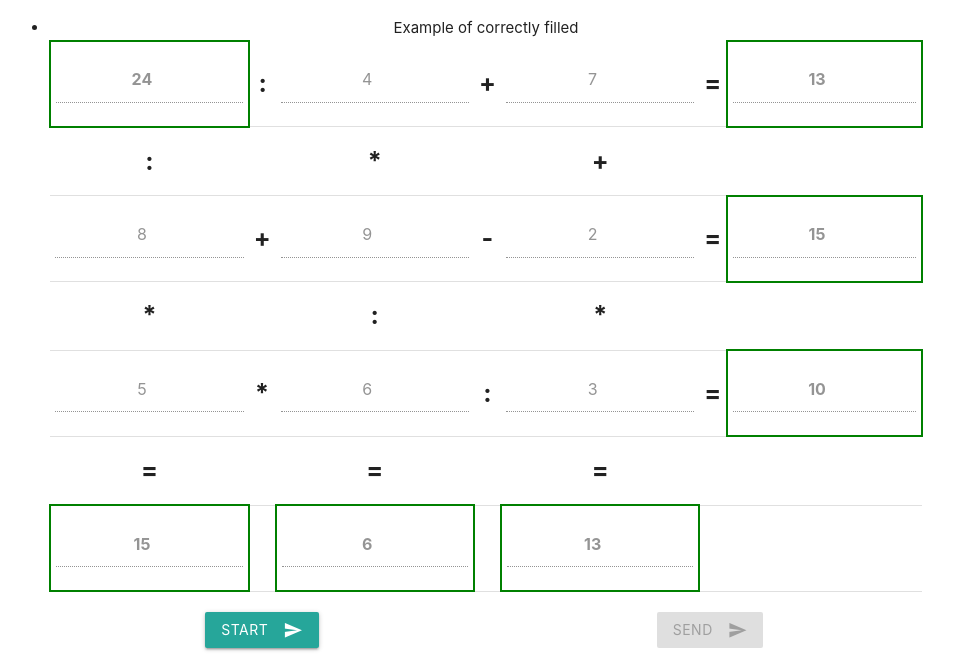
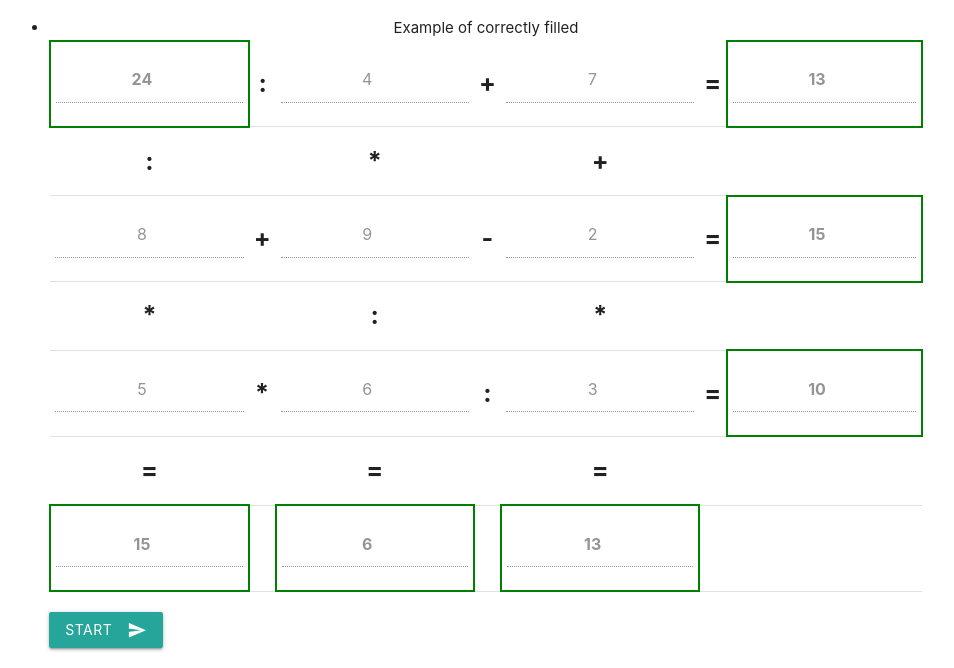
Before and after one commit to pkindalov/guessNumbers.github.io, a plain HTML site: page index.html in a window 1280 px wide. Shown: the part 139-807 px from the top of the page, without its empty margins (154-1108 px from the left). Drawn offline with nearby package versions, Linux system fonts and the light colour scheme.

Commit message:
Small changes

```diff
--- a/index.html
+++ b/index.html
@@ -132,13 +132,13 @@
             </div>
         </div>
         <div class="row">
-            <div class="col s6 center-align">
+            <div class="col s6 left-align">
                 <button id="startGame" class="btn waves-effect waves-light" type="submit" name="action">Start
                     <i class="material-icons right">send</i>
                 </button>
             </div>
-            <div class="col s6 center-align">
-                <button disabled="true" id="sendResult" class="btn waves-effect waves-light" type="submit" name="action">Send
+            <div class="col s6 right-align">
+                <button disabled="true" id="sendResult" class="btn waves-effect waves-light hideMe" type="submit" name="action">Send
                     <i class="material-icons right">send</i>
                 </button>
             </div>
--- a/scripts/guessNumberss.js
+++ b/scripts/guessNumberss.js
@@ -1,6 +1,7 @@
 var that = this;
 let startBtn = document.getElementById("startGame");
 let sendBtn = document.getElementById("sendResult");
+// sendBtn.style.visibility = 'hidden';
 let topLimitRandNums = 50;
 
 that.gameMatrix = [
@@ -192,6 +193,7 @@ function startGame() {
 
     startBtn.disabled = true;
     sendBtn.disabled = false;
+    sendBtn.style.visibility = 'visible';
 
     //first horizontal line
     // that.gameMatrix[0, 2] = numDividers[Math.floor(Math.random() * numDividers.length)];
--- a/styles/guessNumbers.css
+++ b/styles/guessNumbers.css
@@ -29,6 +29,10 @@ td.disabled input {
     font-size: 25px;
 }
 
+.hideMe{
+    visibility: hidden;
+}
+
 input,
 td {
     text-align: center;
```
